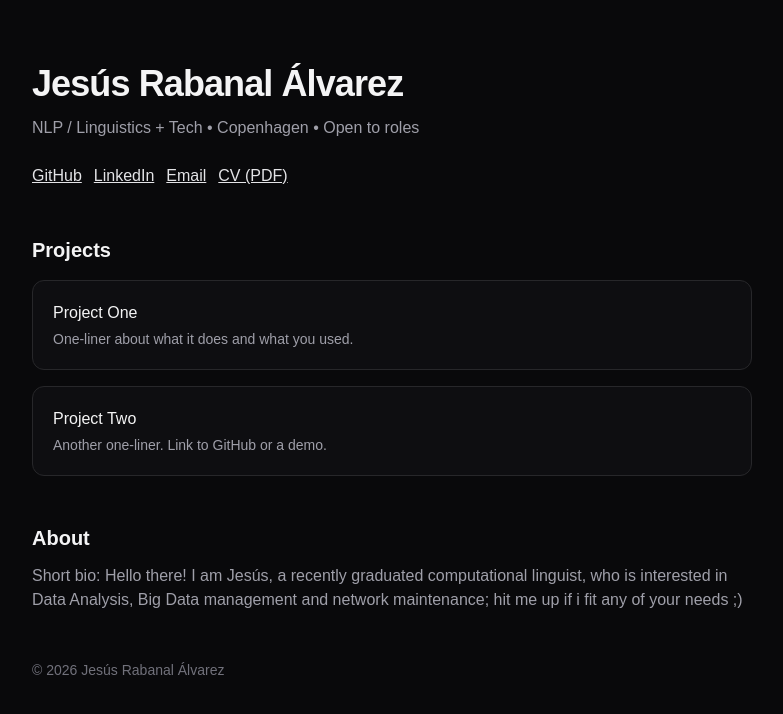
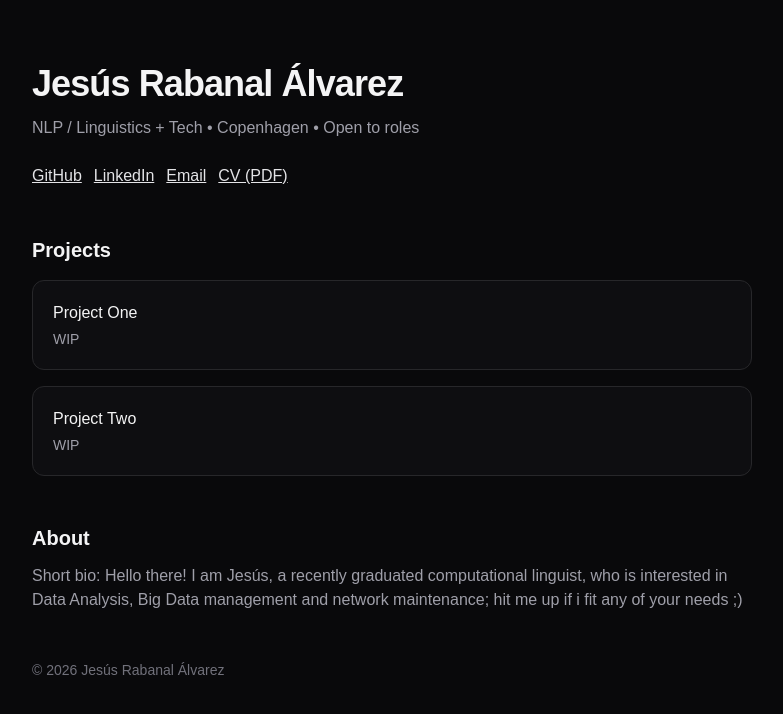
Before and after one commit to RabanalGsus/my-portfolio, a Next.js app: page / in a window 1280 px wide. Shown: the top 714 px of the page, without its empty margins (248-1031 px from the left). Built offline with nearby package versions, Linux system fonts and the light colour scheme.

Commit message:
wip projects info

```diff
--- a/app/page.tsx
+++ b/app/page.tsx
@@ -1,12 +1,12 @@
 const projects = [
   {
     title: "Project One",
-    description: "One-liner about what it does and what you used.",
+    description: "WIP",
     href: "#",
   },
   {
     title: "Project Two",
-    description: "Another one-liner. Link to GitHub or a demo.",
+    description: "WIP",
     href: "#",
   },
 ];
```
